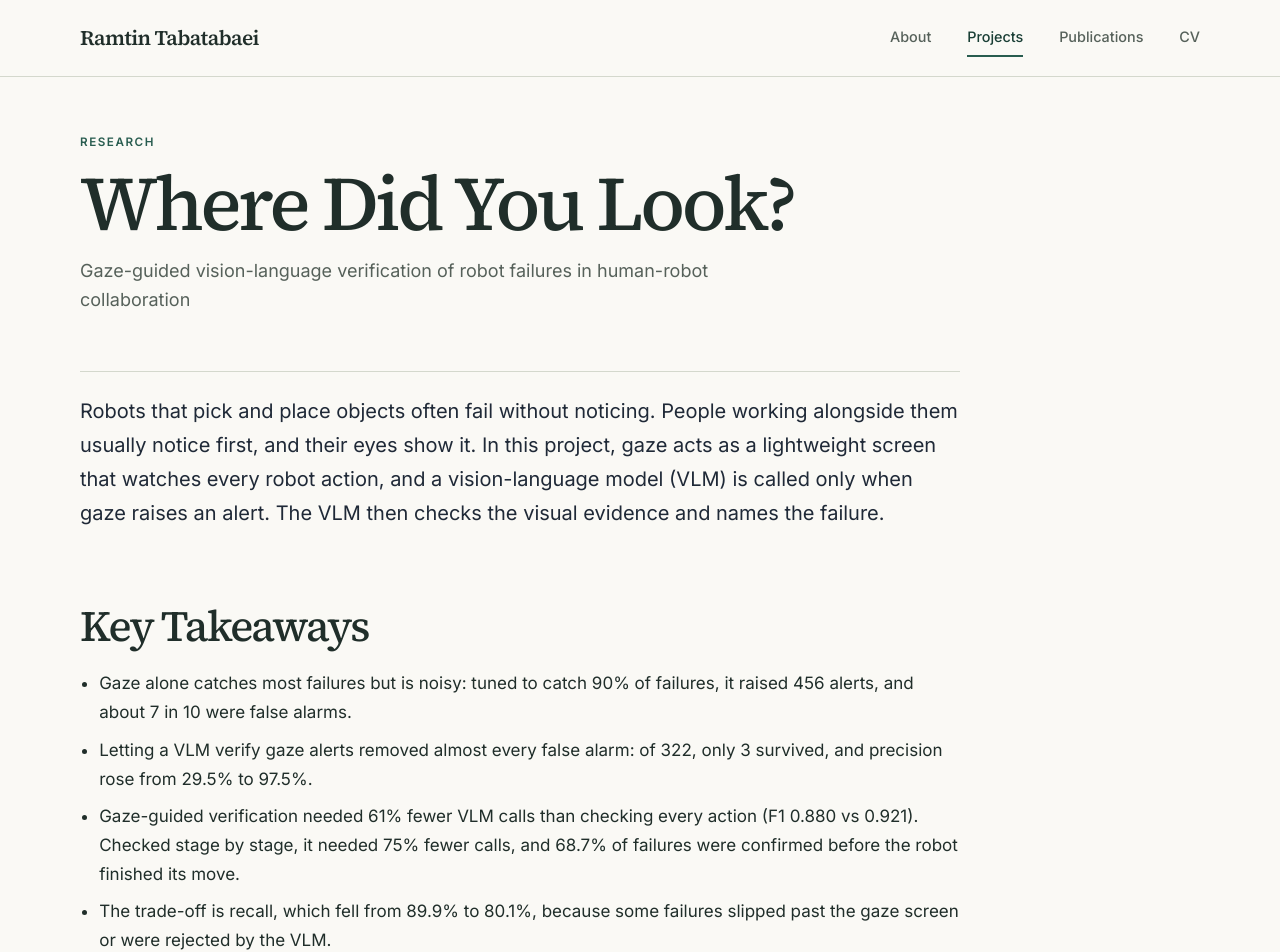
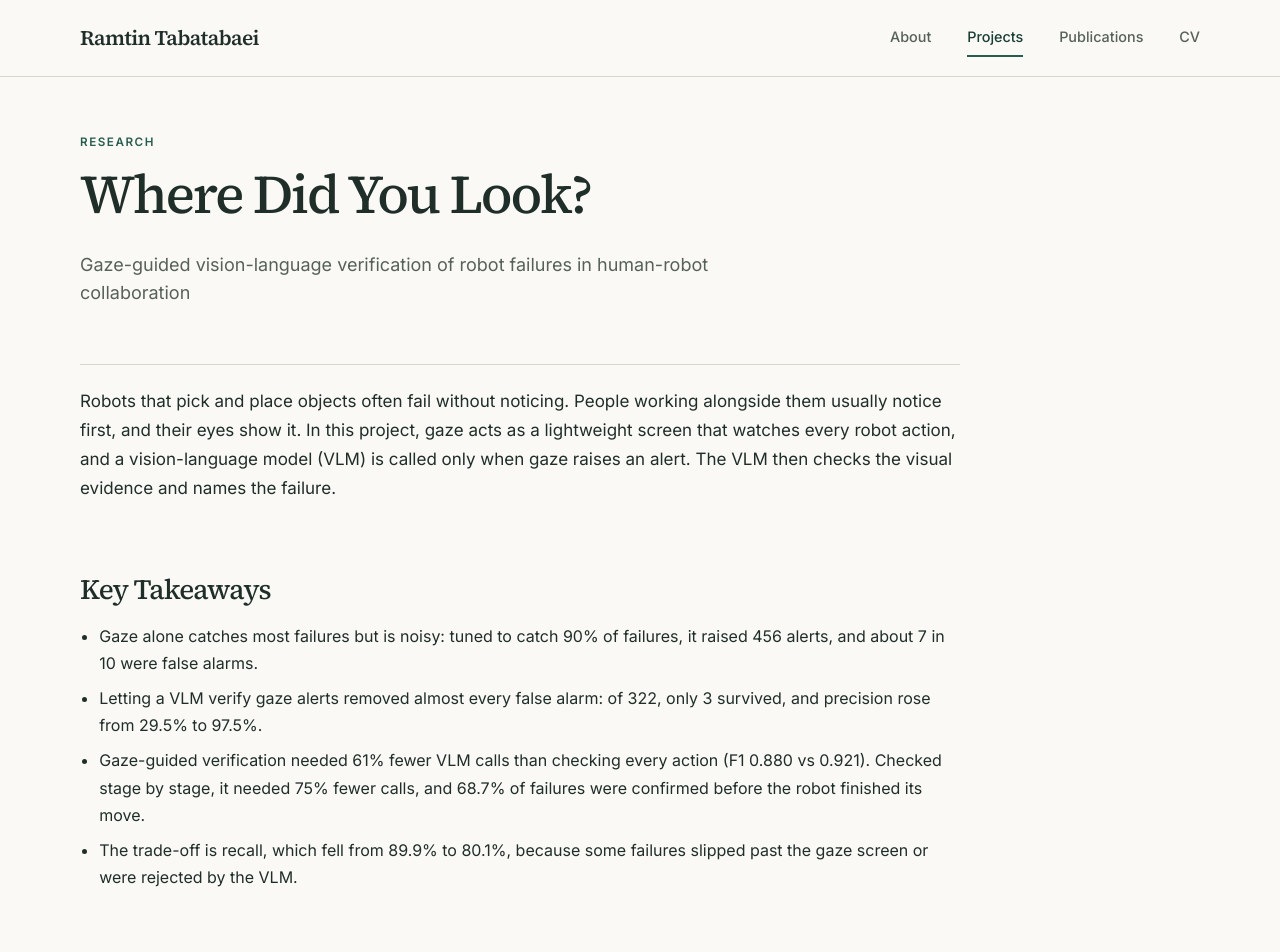
Before and after one commit to ramtin-tabatabaei/ramtin-tabatabaei.github.io, a Jekyll site: the page built from _research/where-did-you-look.md, in a window 1280 px wide. Shown: the top 952 px of the page. Built offline with Jekyll 4.4.1, drawn with Linux system fonts in a browser that asks for light colours.

Commit message:
Use body typography for Where Did You Look summary

```diff
--- a/_layouts/research.html
+++ b/_layouts/research.html
@@ -44,7 +44,7 @@ layout: default
     <section class="paper-showcase__content" itemprop="text">
       {% if page.summary %}
         <section class="paper-showcase__section">
-          <p class="research-showcase__lead">{{ page.summary }}</p>
+          <p{% unless page.summary_style == "body" %} class="research-showcase__lead"{% endunless %}>{{ page.summary }}</p>
         </section>
       {% endif %}
 
--- a/assets/css/academic.css
+++ b/assets/css/academic.css
@@ -79,7 +79,7 @@ body.academic-site {
 .academic-site #main.academic-main { margin-top: clamp(42px, 5vw, 72px); }
 .academic-main:focus { outline: none; }
 .academic-page-heading { position: relative; padding: 12px 0 40px; margin-bottom: 8px; border-bottom: 1px solid var(--line); }
-.academic-page-heading h1, .academic-site .research-showcase .paper-showcase__title { margin: 0 0 16px; font-size: clamp(3rem, 6.5vw, 4.8rem); line-height: .98; letter-spacing: -.045em; overflow-wrap: anywhere; }
+.academic-page-heading h1 { margin: 0 0 16px; font-size: clamp(3rem, 6.5vw, 4.8rem); line-height: .98; letter-spacing: -.045em; overflow-wrap: anywhere; }
 .academic-page-heading > p { max-width: 640px; color: var(--muted); font-size: 1.125rem; line-height: 1.6; margin: 0; }
 
 /* Profile */
@@ -104,8 +104,7 @@ body.academic-site {
 .academic-section { margin-top: 72px; padding-top: 40px; border-top: 1px solid var(--line); }
 .academic-section > p:not([class]) { max-width: 780px; color: var(--muted); }
 .section-heading { display: flex; justify-content: space-between; align-items: flex-end; gap: 24px; margin-bottom: 32px; }
-.section-heading h2, .academic-site .research-showcase :is(.paper-showcase__section, .paper-showcase__panel) h2 { font-size: clamp(2rem, 3.6vw, 2.7rem); line-height: 1.02; letter-spacing: -.04em; }
-.section-heading h2 { margin: 0; }
+.section-heading h2 { margin: 0; font-size: clamp(2rem, 3.6vw, 2.7rem); line-height: 1.02; letter-spacing: -.04em; }
 .section-heading .academic-kicker { margin-bottom: 10px; }
 .section-heading > a { font-size: .9rem; font-weight: 600; white-space: nowrap; text-decoration: none; padding-bottom: 3px; border-bottom: 2px solid var(--accent-line); transition: border-color .18s; }
 .section-heading > a:hover { border-color: var(--accent); }
@@ -198,8 +197,8 @@ body.academic-site {
 .academic-site .paper-showcase__media { border-radius: var(--radius); padding: 0; overflow: hidden; box-shadow: var(--shadow-lg); }
 .academic-site .paper-showcase__media video, .academic-site .paper-showcase__figure-card img { border-radius: var(--radius); }
 .academic-site .paper-showcase__figure-row--double { grid-template-columns: repeat(2, minmax(0, 1fr)); }
+.academic-site .research-showcase__lead { font-size: 1.2rem; line-height: 1.6; font-weight: 500; letter-spacing: -.005em; }
 .academic-site .paper-showcase__panel--contributions ul, .academic-site .paper-showcase__panel--contributions li { font-size: 1rem; }
-.academic-site .research-showcase .paper-showcase__panel--contributions :is(ul, li) { font-size: inherit; }
 .academic-site .research-showcase__back { margin-top: 36px; }
 .academic-site .research-showcase__back a { display: inline-flex; align-items: center; gap: 6px; min-height: 40px; padding: 8px 18px; border-radius: 3px; font-size: .875rem; font-weight: 600; text-decoration: none; color: var(--ink); background: var(--surface); border: 1px solid var(--line); }
 .academic-site .research-showcase__back a:hover { color: var(--accent-dark); border-color: var(--accent-line); }
@@ -224,8 +223,7 @@ body.academic-site {
 
 /* CoMET project: retain the portfolio typography and provide readable research media. */
 .comet-project .academic-kicker { margin-bottom: 18px; }
-.comet-lead, .research-showcase__lead { font-size: 1.25rem; line-height: 1.7; }
-.comet-lead { max-width: 820px; }
+.comet-lead { max-width: 820px; font-size: 1.25rem; line-height: 1.7; }
 .comet-project .academic-section > p, .comet-workflow { max-width: 900px; }
 .comet-media { margin: 0; }
 .comet-media video, .comet-media img { display: block; width: 100%; height: auto; border-radius: 4px; }
@@ -251,7 +249,7 @@ body.academic-site {
 .comet-results tbody tr:last-child { background: #edf3ff; }
 .comet-back { margin-top: 44px; }
 @media (max-width: 600px) {
-  .comet-lead, .research-showcase__lead { font-size: 1.125rem; }
+  .comet-lead { font-size: 1.125rem; }
   .comet-metrics { grid-template-columns: repeat(2, minmax(0, 1fr)); gap: 20px 16px; }
   .comet-results table { font-size: .8125rem; }
   .comet-results th, .comet-results td { padding: 12px 8px; }
```
Also changed, not shown: _research/where-did-you-look.md (+1 -0 lines).
